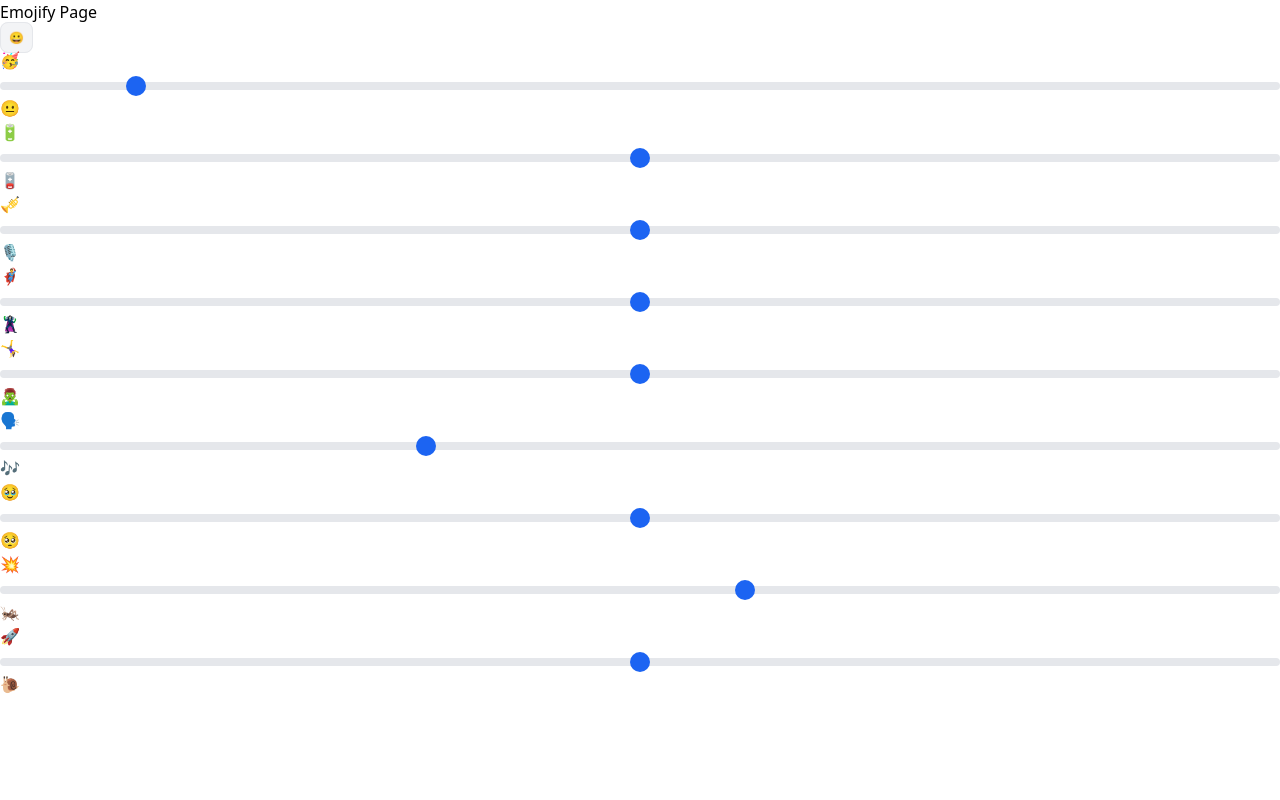
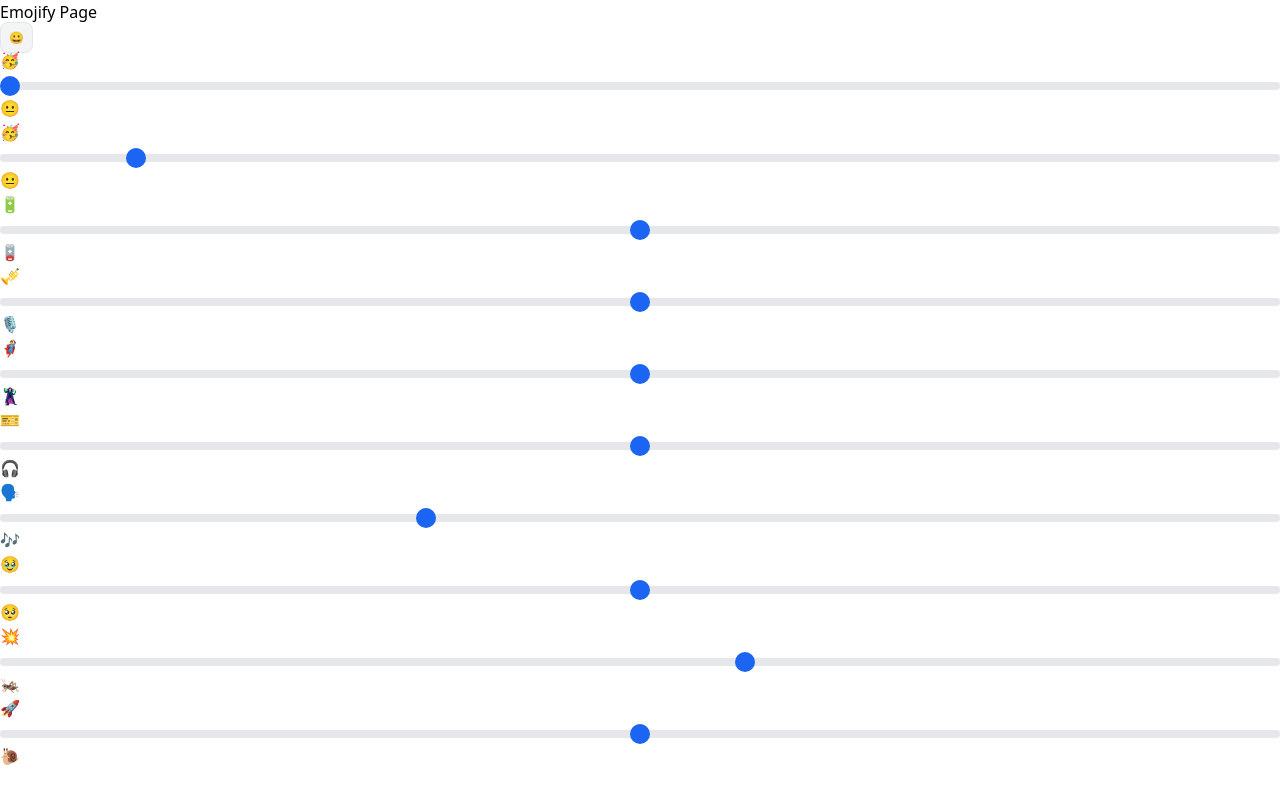
Before and after one commit to BattleshipDragonite/emojify, a React app: page /homepage in a window 1280 px wide. Built offline with nearby package versions, Linux system fonts and the light colour scheme.

Commit message:
Add acousticness channel

```diff
--- a/src/components/MetricsMixer.tsx
+++ b/src/components/MetricsMixer.tsx
@@ -1,9 +1,22 @@
-import React from "react";
+import React, { useState } from "react";
 
 const MetricsMixer = () => {
 
   return (
     <div id="mixer">
+      <div id="acousticness" className="channel">
+        <label htmlFor="acousticness-slider">🥳</label>
+        <input
+          id="acousticness-slider"
+          type="range"
+          min="0"
+          max="1"
+          defaultValue="0"
+          step="0.01"
+          className="slider w-full h-2 bg-gray-200 rounded-lg appearance-none cursor-pointer dark:bg-gray-700"
+        />
+        <label htmlFor="acousticness-slider">😐</label>
+      </div>
       <div id="danceability" className="channel">
         <label htmlFor="danceability-slider">🥳</label>
         <input
@@ -57,7 +70,7 @@ const MetricsMixer = () => {
         <label htmlFor="mode-slider">🦹‍♀️</label>
       </div>
       <div id="liveness" className="channel">
-        <label htmlFor="liveness-slider">🤸‍♀️</label>
+        <label htmlFor="liveness-slider">🎫</label>
         <input
           id="liveness-slider"
           type="range"
@@ -67,7 +80,7 @@ const MetricsMixer = () => {
           step="0.01"
           className="slider w-full h-2 bg-gray-200 rounded-lg appearance-none cursor-pointer dark:bg-gray-700"
         />
-        <label htmlFor="liveness-slider">🧟‍♂️</label>
+        <label htmlFor="liveness-slider">🎧</label>
       </div>
       <div id="speechiness" className="channel">
         <label htmlFor="speechiness-slider">🗣️</label>
@@ -122,7 +135,6 @@ const MetricsMixer = () => {
         <label htmlFor="tempo-slider">🐌</label>
       </div>
     </div>
-
   )
 }
 
```
